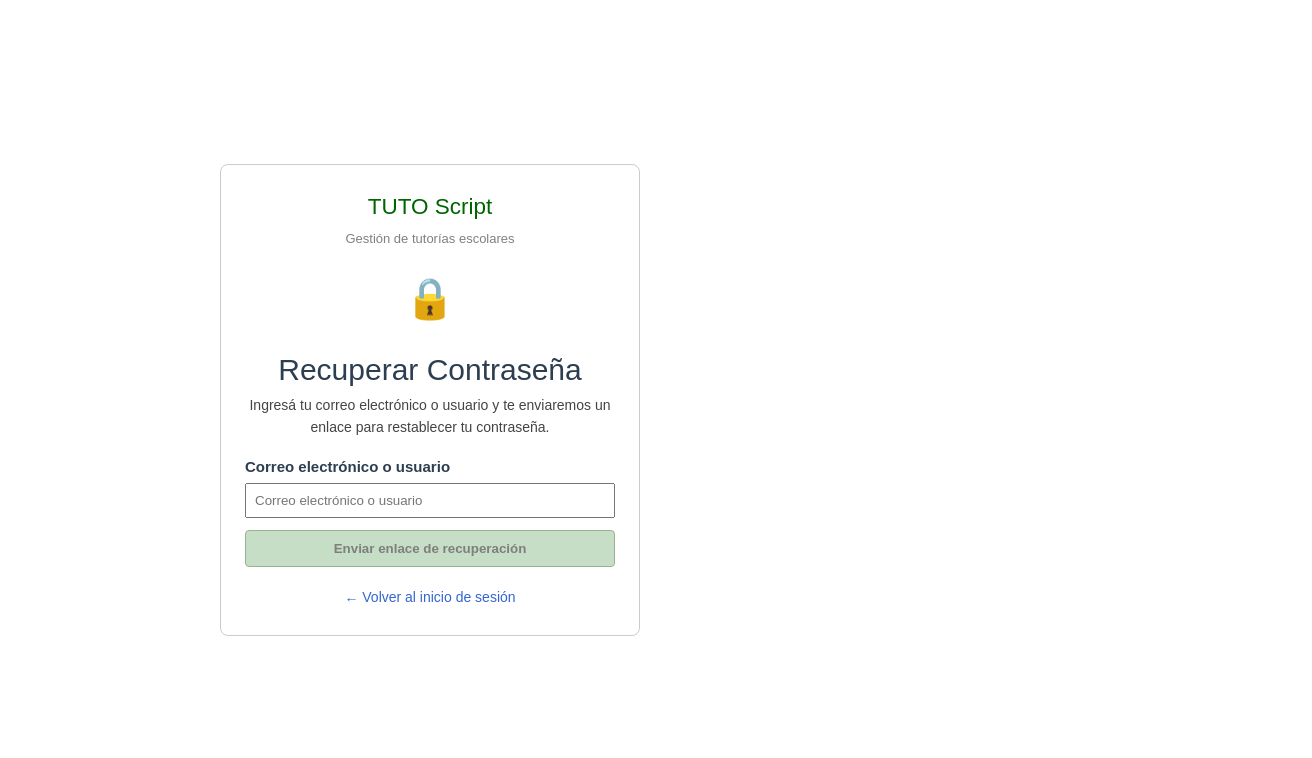
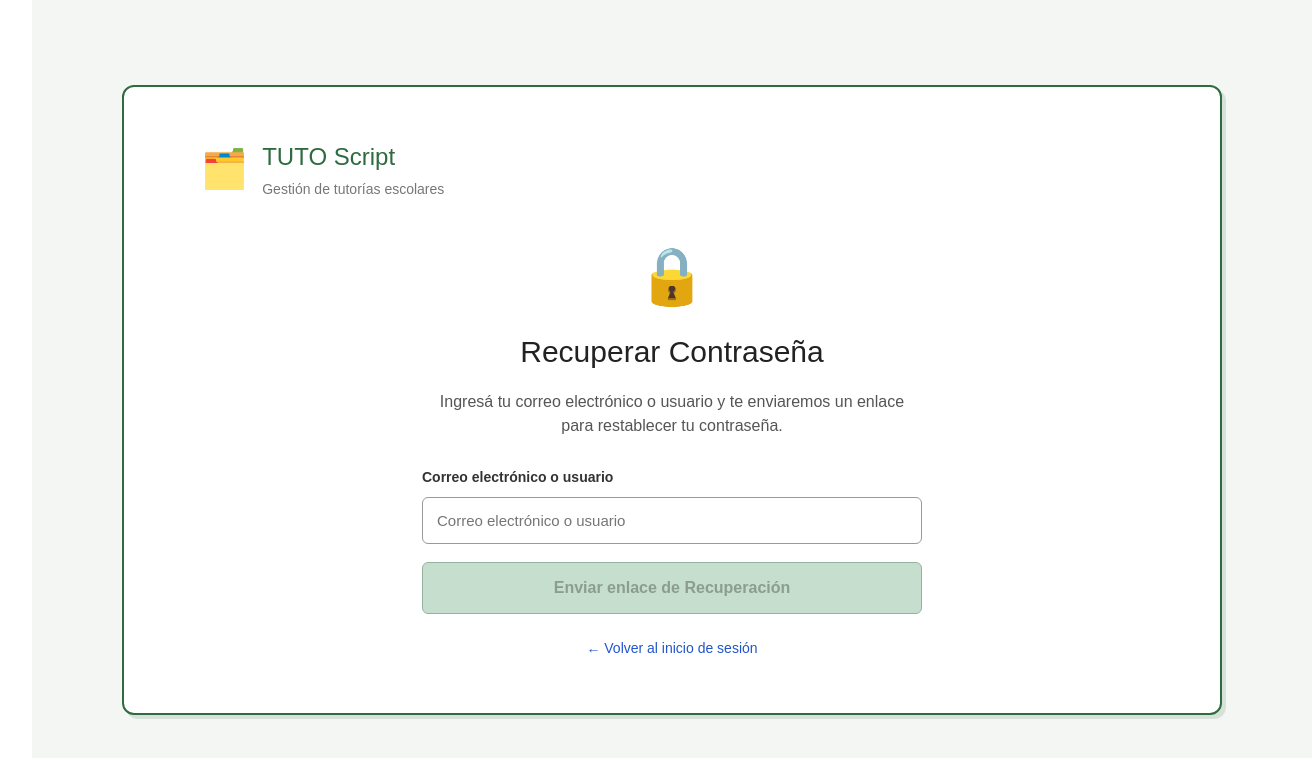
Before and after one commit to Andres-Morillo/SistemaDeTutorias, a Vue app in the folder sistema-tutorias/: page / in a window 1280 px wide. Shown: the top 758 px of the page, 1312 px wide, since content can reach past the window. Built offline with nearby package versions, Linux system fonts and the light colour scheme.

Commit message:
Update App.vue

```diff
--- a/sistema-tutorias/src/App.vue
+++ b/sistema-tutorias/src/App.vue
@@ -1,20 +1,29 @@
 <template>
-  <div class="contenedor">
+  <div class="pantalla">
+    <div class="tarjeta">
       <div class="logo">
-      <h2>TUTO Script</h2>
-      <p class="subtitulo">Gestión de tutorías escolares</p>
+        <span class="logo-icono">🗂️</span>
+        <div>
+          <h2 class="logo-titulo">TUTO Script</h2>
+          <p class="logo-subtitulo">Gestión de tutorías escolares</p>
+        </div>
       </div>
 
-    <div class="icono">🔒</div>
+      <div class="icono-candado">🔒</div>
 
-    <h1>Recuperar Contraseña</h1>
+      <h1 class="titulo">Recuperar Contraseña</h1>
       <p class="texto">
         Ingresá tu correo electrónico o usuario y te enviaremos un enlace
         para restablecer tu contraseña.
       </p>
 
-    <label>Correo electrónico o usuario</label>
-    <input v-model="correoUsuario" type="text" placeholder="Correo electrónico o usuario" />
+      <label class="etiqueta">Correo electrónico o usuario</label>
+      <input
+        v-model="correoUsuario"
+        type="text"
+        placeholder="Correo electrónico o usuario"
+        class="campo"
+      />
 
       <p v-if="mensajeError" class="mensaje error">
         {{ mensajeError }}
@@ -25,12 +34,13 @@
 
       <button
         @click="enviarEnlace"
-      :class="{ deshabilitado: correoUsuario.trim() === '' }"
+        :class="{ boton: true, deshabilitado: correoUsuario.trim() === '' }"
       >
-      Enviar enlace de recuperación
+        Enviar enlace de Recuperación
       </button>
 
       <a href="#" class="volver">← Volver al inicio de sesión</a>
+    </div>
   </div>
 </template>
 
@@ -60,69 +70,147 @@ export default {
 </script>
 
 <style>
-.contenedor {
-  max-width: 420px;
-  margin: 60px auto;
-  padding: 24px;
+html, body {
+  margin: 0;
+  padding: 0;
+}
+
+.pantalla {
+  min-height: 100vh;
+  width: 100vw;
+  display: flex;
+  align-items: center;
+  justify-content: center;
+  background-color: #f4f6f4;
   font-family: Arial, sans-serif;
+  box-sizing: border-box;
+}
+
+.tarjeta {
+  width: 90%;
+  max-width: 1100px;
+  padding: 4vw 6vw;
+  background-color: white;
+  border: 2px solid #2e6b3e;
+  border-radius: 12px;
   text-align: center;
-  border: 1px solid #ccc;
-  border-radius: 8px;
+  box-shadow: 4px 4px 0px rgba(46, 107, 62, 0.15);
+  box-sizing: border-box;
 }
-.logo h2 {
-  margin-bottom: 0;
-  color: darkgreen;
+
+.logo {
+  display: flex;
+  align-items: center;
+  gap: 14px;
+  margin-bottom: 30px;
+  text-align: left;
 }
-.subtitulo {
-  margin-top: 4px;
-  font-size: 13px;
-  color: gray;
+
+.logo-icono {
+  font-size: 38px;
 }
-.icono {
-  font-size: 40px;
-  margin: 16px 0;
+
+.logo-titulo {
+  margin: 0;
+  font-size: 24px;
+  color: #2e6b3e;
 }
+
+.logo-subtitulo {
+  margin: 2px 0 0 0;
+  font-size: 14px;
+  color: #777;
+}
+
+.icono-candado {
+  font-size: 56px;
+  margin: 10px 0 8px 0;
+}
+
+.titulo {
+  font-size: 30px;
+  margin-bottom: 14px;
+  color: #222;
+}
+
 .texto {
-  font-size: 14px;
-  color: #444;
-  margin-bottom: 16px;
+  font-size: 16px;
+  color: #555;
+  line-height: 1.5;
+  margin: 0 auto 28px auto;
+  max-width: 500px;
 }
-label {
+
+.etiqueta {
   display: block;
   text-align: left;
-  margin-bottom: 4px;
+  font-size: 14px;
   font-weight: bold;
+  margin-bottom: 8px;
+  color: #333;
+  max-width: 500px;
+  margin-left: auto;
+  margin-right: auto;
 }
-input {
+
+.campo {
   display: block;
   width: 100%;
-  margin-bottom: 12px;
-  padding: 8px;
+  max-width: 500px;
+  padding: 14px;
+  margin: 0 auto 18px auto;
   box-sizing: border-box;
+  border: 1px solid #999;
+  border-radius: 6px;
+  font-size: 15px;
 }
-button {
+
+.boton {
   width: 100%;
-  padding: 10px;
-  background-color: darkseagreen;
-  border: 1px solid #2e6b2e;
-  border-radius: 4px;
+  max-width: 500px;
+  padding: 16px;
+  background-color: #8fbf9f;
+  border: 1px solid #2e6b3e;
+  border-radius: 6px;
+  font-weight: bold;
+  font-size: 16px;
+  color: #1c3d24;
   cursor: pointer;
-  font-weight: bold;
+  margin: 0 auto 20px auto;
+  display: block;
+  transition: background-color 0.2s;
 }
+
+.boton:hover {
+  background-color: #7bab8b;
+}
+
 .deshabilitado {
   opacity: 0.5;
+  cursor: not-allowed;
 }
+
+.mensaje {
+  font-size: 14px;
+  margin-bottom: 12px;
+}
+
 .mensaje.error {
-  color: red;
+  color: #c0392b;
 }
+
 .mensaje.ok {
-  color: green;
+  color: #2e6b3e;
 }
+
 .volver {
   display: block;
-  margin-top: 16px;
-  color: #3366cc;
+  font-size: 14px;
+  color: #2255cc;
   text-decoration: none;
-  font-size: 14px;
+}
+
+.volver:hover {
+  text-decoration: underline;
 }
 </style>
```
Lines whose indentation alone changed are shown as unchanged.
